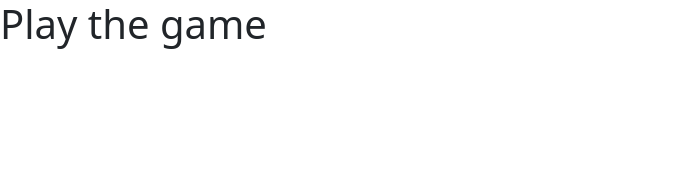
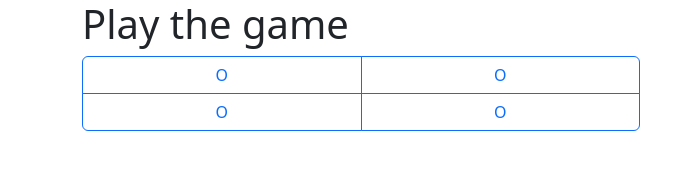
Before and after one commit to Hoomee90/simon-says, a website built with webpack: page src/index.html in a window 1280 px wide. Shown: the whole page, without its empty margins (0-700 px from the left). Built offline with nearby package versions, Linux system fonts and the light colour scheme.

Commit message:
add simon says buttons to dom

```diff
--- a/src/index.html
+++ b/src/index.html
@@ -3,7 +3,23 @@
 <head>
   <title>Simon Says</title>
 </head>
-<body>
+<body class="container">
   <h1>Play the game</h1>
+  <div class="btn-group-vertical w-50 h-100">
+    <div class="btn-group">
+      <input type="checkbox" class="btn-check" id="btn-red">
+      <label class="btn btn-outline-primary" for="btn-red">O</label>
+
+      <input type="checkbox" class="btn-check" id="btn-yellow">
+      <label class="btn btn-outline-primary" for="btn-yellow">O</label>
+    </div>
+    <div class="btn-group">
+      <input type="checkbox" class="btn-check" id="btn-green">
+        <label class="btn btn-outline-primary" for="btn-green">O</label>
+
+        <input type="checkbox" class="btn-check" id="btn-blue">
+        <label class="btn btn-outline-primary" for="btn-blue">O</label>
+    </div>
+  </div>
 </body>
 </html>
```
